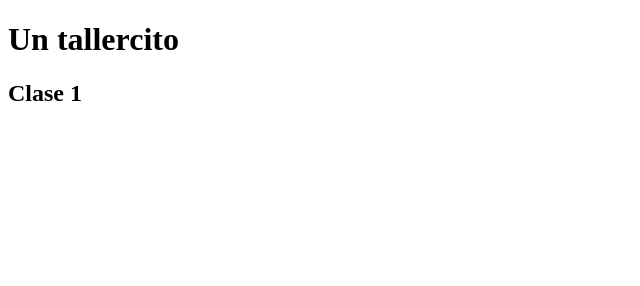
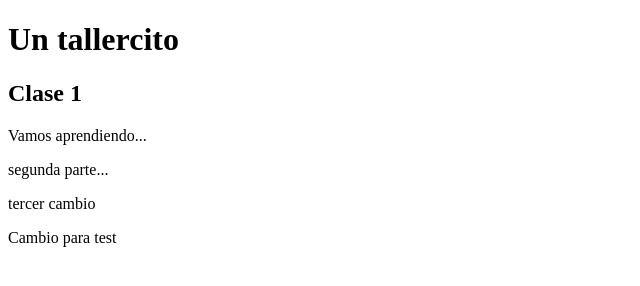
Before and after one commit to pgenoves/gitaza, a plain HTML site: page index.html in a window 1280 px wide. Shown: the whole page, without its empty margins (0-640 px from the left). Drawn offline with Linux system fonts and the light colour scheme.

Commit message:
Cambio para test

```diff
--- a/index.html
+++ b/index.html
@@ -7,6 +7,10 @@
 
 <h1>Un tallercito</h1>
 <h2>Clase 1</h2>
+<p>Vamos aprendiendo...</p>
+<p>segunda parte...</p>
+<p>tercer cambio</p>
+<p>Cambio para test</p>
 
 
 </body>
```
